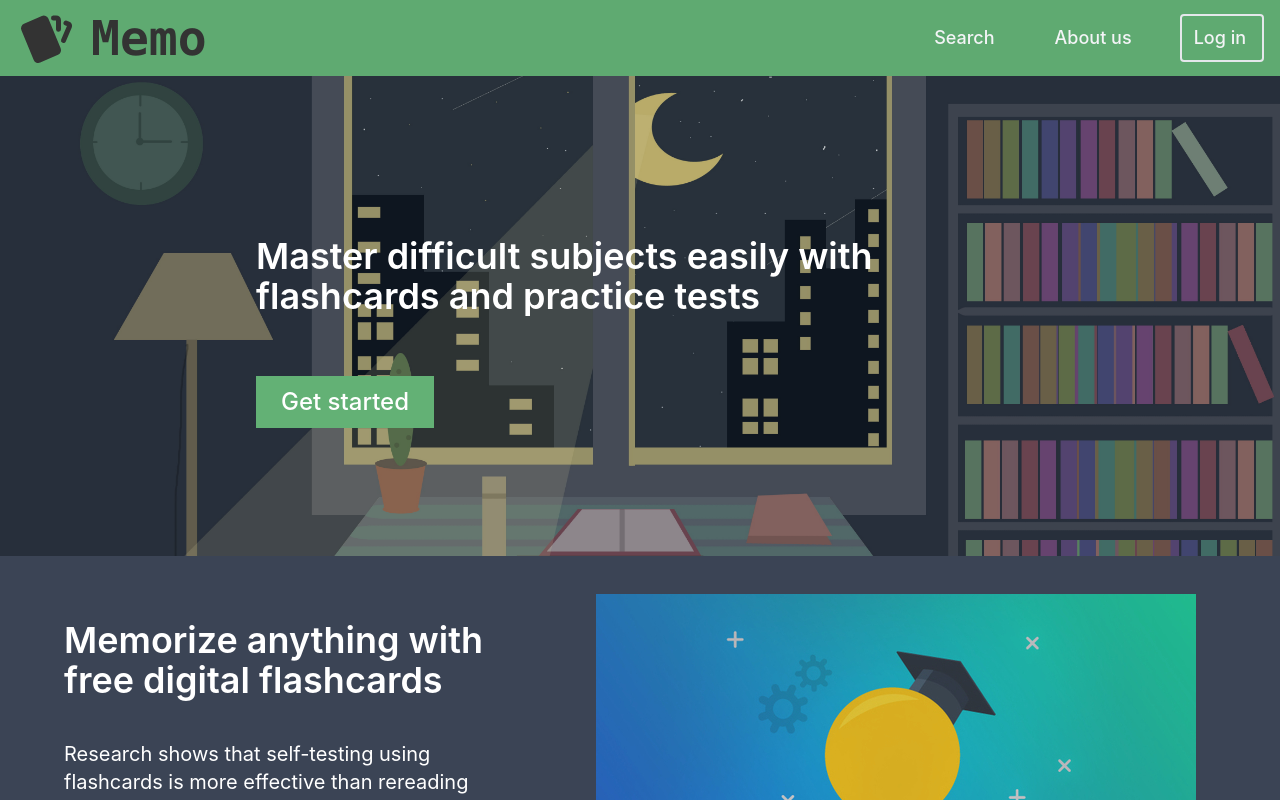
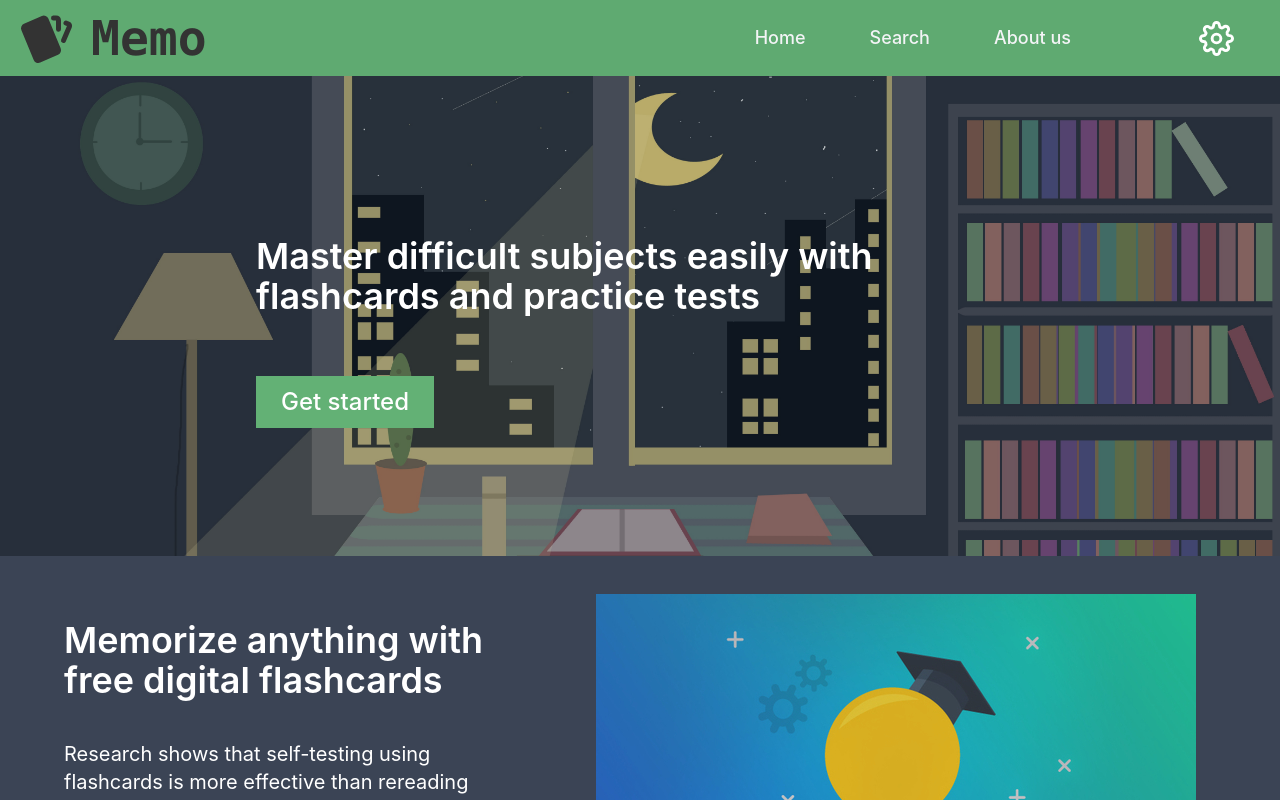
Before and after one commit to branow/memo-web-ui, a React (Create React App) app: page / in a window 1280 px wide. Built offline with nearby package versions, Linux system fonts and the light colour scheme; no server answers.

Commit message:
modify view of Navbar, add new colors

```diff
--- a/src/components/constant/Navigation/NavButton.js
+++ b/src/components/constant/Navigation/NavButton.js
@@ -1,20 +1,13 @@
 import { Link } from "react-router-dom";
 
-const NavButton = ({ linkName, linkDestination, logLink }) => {
+const NavButton = ({ children, linkDestination }) => {
   return (
-    <div className="h-fit my-auto">
-      <li>
-        <Link
-          to={linkDestination}
-          className={
-            "block py-2 pl-3 pr-4 text-gray-100 rounded hover:bg-orangy-yellow p-3 active:bg-yellow-700" +
-            (logLink ? " border-2" : "")
-          }
-        >
-          {linkName}
-        </Link>
-      </li>
-    </div>
+    <Link to={linkDestination}>
+      <div className="flex flex-col justify-center items-center h-full px-[30px]
+      text-gray-100 hover:bg-soft-yellow active:bg-bold-yellow">
+        {children}
+      </div>
+    </Link>
   );
 };
 
--- a/src/components/constant/Navigation/NavButtonUser.js
+++ b/src/components/constant/Navigation/NavButtonUser.js
@@ -8,52 +8,22 @@ import { useState } from "react";
 import WindowWrapper from "../WindowWrapper";
 import Settings from "../../LearningPage/Setting/Settings";
 
-const NavButtonUser = ({ username }) => {
-  const [setting, setSetting] = useState(readSettings());
-  const [isSetting, setIsSetting] = useState(false);
-
-  const closeSetting = () => {
-    setIsSetting(false);
-    const curSetting = readSettings();
-    if (
-      curSetting.audio !== setting.audio ||
-      curSetting.sort !== setting.sort ||
-      curSetting.levels !== setting.levels
-    ) {
-      setSetting(curSetting);
-    }
-  };
-
+const NavButtonUser = () => {
   const { userState, state } = useContext(UserContext);
+  const user = userState.user;
   return (
     <>
-      {isSetting && (
-        <WindowWrapper close={closeSetting}>
-          <Settings close={closeSetting} />
-        </WindowWrapper>
-      )}
       <div className="border-2 rounded-t-lg">
-        <li>
         <div className="relative [&:hover>button.hidden]:block">
-            <Link to={"/profile/" + userState.user.userId}>
+          <Link to={"/profile/" + user.userId}>
             <div className="block text-gray-100 hover:bg-orangy-yellow p-3 active:bg-yellow-700">
               <div className="flex flex-row gap-2">
                 <Avatar className="" color="white" size="30px" />
-                  {username}
+                {user.username}
               </div>
             </div>
           </Link>
-            <button
-              className="hidden absolute w-full h-full bg-tealish-blue text-gray-100 hover:bg-orangy-yellow p-3 active:bg-yellow-700  rounded-b-lg"
-              onClick={() => setIsSetting(true)}
-            >
-              <div className="flex flex-row gap-2">
-                <SettingsIcon className="" color="white" size="25px" />
-                <span>learning</span>
         </div>
-            </button>
-          </div>
-        </li>
       </div>
     </>
   );
--- a/src/components/constant/Navigation/Navbar.js
+++ b/src/components/constant/Navigation/Navbar.js
@@ -4,6 +4,7 @@ import NavButtonUser from "./NavButtonUser";
 import { useContext } from "react";
 import { UserContext } from "../../App";
 import { TbCardsFilled } from "react-icons/tb";
+import SettingsIcon from "../Icons/SettingsIcon";
 
 const Navbar = () => {
   const { userState } = useContext(UserContext);
@@ -18,11 +19,12 @@ const Navbar = () => {
           </span>
         </Link>
         <div className="hidden w-full md:block md:w-auto" id="navbar-default">
-          <ul className="text-lg font-medium flex flex-col p-4 md:p-0 mt-4 md:flex-row md:space-x-8 md:mt-0 md:border-0 ">
-            <NavButton linkName={"Search"} linkDestination={"/search/user"} />
-            <NavButton linkName={"About us"} linkDestination={"/about"} />
+          <div className="flex text-lg gap-1 font-medium">
+            <NavButton linkDestination={"/"}>Home</NavButton>
+            <NavButton linkDestination={"/search/user"}>Search</NavButton>
+            <NavButton linkDestination={"/about"}>About us</NavButton>
             {userState.user ? (
-              <NavButtonUser username={userState.user.username} />
+              <NavButtonUser />
             ) : (
               <NavButton
                 linkName={"Log in"}
@@ -30,7 +32,10 @@ const Navbar = () => {
                 logLink={true}
               />
             )}
-          </ul>
+            <NavButton linkDestination={"/learning/settings"}>
+              <SettingsIcon className="" color="white" size="35px" />
+            </NavButton>
+          </div>
         </div>
       </div>
     </div>
--- a/tailwind.config.js
+++ b/tailwind.config.js
@@ -23,6 +23,8 @@ module.exports = {
         'glassy-green': 'rgba(48, 255, 116, 0.1)',
         'soft-green': 'rgba(48, 255, 116, 0.2)',
         'bold-green': 'rgba(48, 255, 116, 0.5)',
+        'soft-yellow': 'rgb(255, 190, 1, 0.6)',
+        'bold-yellow': 'rgb(255, 190, 1, 0.8)',
       }
     },
   },
```
Lines whose indentation alone changed are shown as unchanged.
